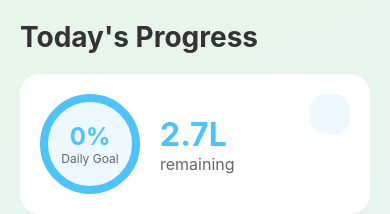
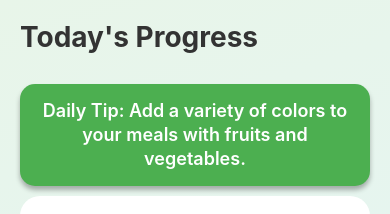
Before and after one commit to adonapati/vitaria, a React Native app in the folder frontend/: screen /Home in a window 390 px wide. Shown: the top 214 px of the page. Built offline with nearby package versions, Linux system fonts and the light colour scheme; no server answers; some icons are missing.

Commit message:
added daily tip

```diff
--- a/frontend/screens/HomeScreen.js
+++ b/frontend/screens/HomeScreen.js
@@ -88,7 +88,6 @@ const HomeScreen = () => {
     };
 
     initializeData();
-
     // Set up daily check at midnight
     const now = new Date();
     const tomorrow = new Date(now);
@@ -193,6 +192,19 @@ const HomeScreen = () => {
       console.error('Error logging out:', error);
     }
   };
+  const healthTips = [
+    "Stay hydrated by drinking at least 8 cups of water daily.",
+    "Aim to include a source of protein in every meal.",
+    "Take short breaks throughout the day to stretch and move.",
+    "Incorporate more leafy greens into your diet for essential vitamins.",
+    "Practice mindful eating by chewing slowly and savoring each bite.",
+    "Aim to get at least 7-8 hours of sleep for better health.",
+    "Limit sugary drinks and opt for water or herbal teas.",
+    "Include fiber-rich foods to support digestion.",
+    "Try to eat within a 12-hour window each day for better metabolism.",
+    "Add a variety of colors to your meals with fruits and vegetables."
+];
+const randomTip = healthTips[Math.floor(Math.random() * healthTips.length)];
 
   return (
     <LinearGradient
@@ -204,6 +216,9 @@ const HomeScreen = () => {
       <ScrollView style={styles.scrollView} showsVerticalScrollIndicator={false}>
         <View style={styles.header}>
           <Text style={styles.headerTitle}>Today's Progress</Text>
+        </View>
+        <View style={styles.dailyTipContainer}>
+          <Text style={styles.dailyTipText}>Daily Tip: {randomTip}</Text>
         </View>
 
         {/* Water Tracking Card */}
@@ -673,6 +688,29 @@ mealPrepTime: {
     fontSize: 14,
     color: '#888',
 },
+dailyTipContainer: {
+  backgroundColor: '#4CAF50', // A pleasant green background
+  padding: 15,
+  marginVertical: 10,
+  borderRadius: 15,
+  shadowColor: '#000',
+  shadowOffset: { width: 0, height: 4 },
+  shadowOpacity: 0.3,
+  shadowRadius: 5,
+  elevation: 5,
+  alignItems: 'center',
+  justifyContent: 'center',
+},
+
+dailyTipText: {
+  fontSize: 18,
+  fontWeight: '600',
+  color: '#FFF', // White text for contrast on green
+  textAlign: 'center',
+  lineHeight: 24,
+},
+
+
 
 
 
```
